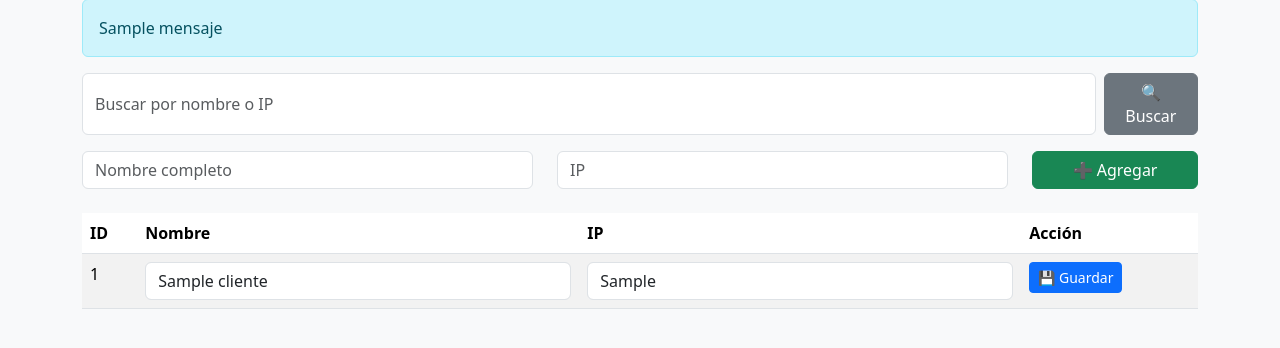
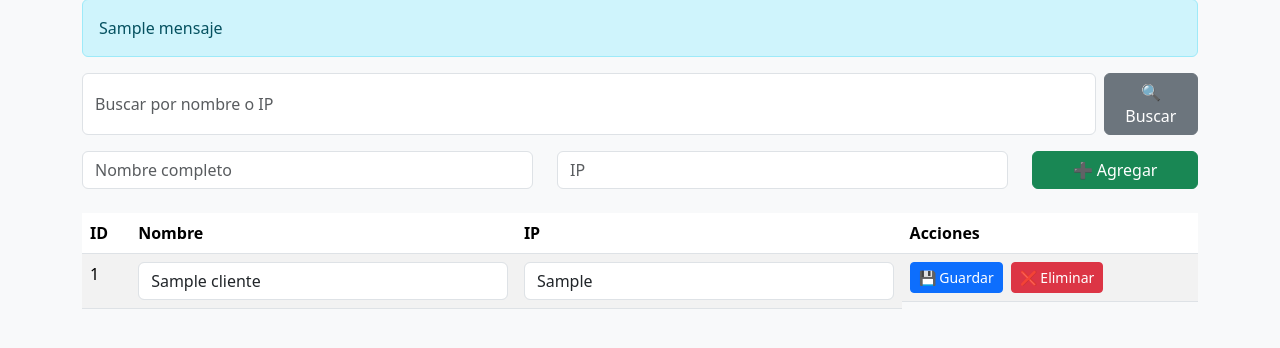
Before and after one commit to joseph951208-oss/sistema-pagos, a Flask app: template templates/registro_cliente.html in a window 1280 px wide. Shown: the part 127-475 px from the top of the page. Run offline with Flask 3, Linux system fonts and the light colour scheme; the visitor is signed in with stand-in values (Sample User, id 1); the template is opened without the code that fills it: most values are stand-ins (such as "Sample title", 1, 10 or a date in 2020).

Commit message:
Agregada opción de eliminar clientes y actualizar HTML

```diff
--- a/app.py
+++ b/app.py
@@ -262,6 +262,13 @@ def registro_cliente():
                 df_clientes['IP'].str.lower().str.contains(termino)
             ]
 
+        elif accion == "eliminar":
+            cliente_id = int(request.form.get('id'))
+            if cliente_id in df_clientes['ID'].values:
+                df_clientes = df_clientes[df_clientes['ID'] != cliente_id]
+                df_clientes.to_excel(clientes_path, index=False)
+                mensaje = f"Cliente {cliente_id} eliminado ❌"
+
     clientes = df_clientes.to_dict(orient='records')
     return render_template('registro_cliente.html', clientes=clientes, mensaje=mensaje)
 
--- a/templates/registro_cliente.html
+++ b/templates/registro_cliente.html
@@ -67,30 +67,35 @@
         </div>
     </form>
 
-    <!-- Tabla clientes con opción de modificar -->
+    <!-- Tabla clientes con opción de modificar y eliminar -->
     <table class="table table-striped">
         <thead>
             <tr>
                 <th>ID</th>
                 <th>Nombre</th>
                 <th>IP</th>
-                <th>Acción</th>
+                <th>Acciones</th>
             </tr>
         </thead>
         <tbody>
             {% for c in clientes %}
             <tr>
-                <form method="POST">
-                    <input type="hidden" name="accion" value="modificar">
-                    <td>{{ c.ID }} <input type="hidden" name="id" value="{{ c.ID }}"></td>
+                <!-- Formulario modificar -->
+                <form method="POST" class="d-flex">
+                    <input type="hidden" name="id" value="{{ c.ID }}">
+                    <td>{{ c.ID }}</td>
                     <td><input type="text" name="nombre" class="form-control" value="{{ c.NOMBRE }}"></td>
                     <td><input type="text" name="ip" class="form-control" value="{{ c.IP }}"></td>
-                    <td><button type="submit" class="btn btn-primary btn-sm">💾 Guardar</button></td>
+                    <td class="d-flex">
+                        <button type="submit" name="accion" value="modificar" class="btn btn-primary btn-sm me-2">💾 Guardar</button>
+                        <button type="submit" name="accion" value="eliminar" class="btn btn-danger btn-sm">❌ Eliminar</button>
+                    </td>
                 </form>
             </tr>
             {% endfor %}
         </tbody>
     </table>
 </div>
+<script src="https://cdn.jsdelivr.net/npm/bootstrap@5.3.2/dist/js/bootstrap.bundle.min.js"></script>
 </body>
 </html>
```
Also changed, not shown: 1 other file.
